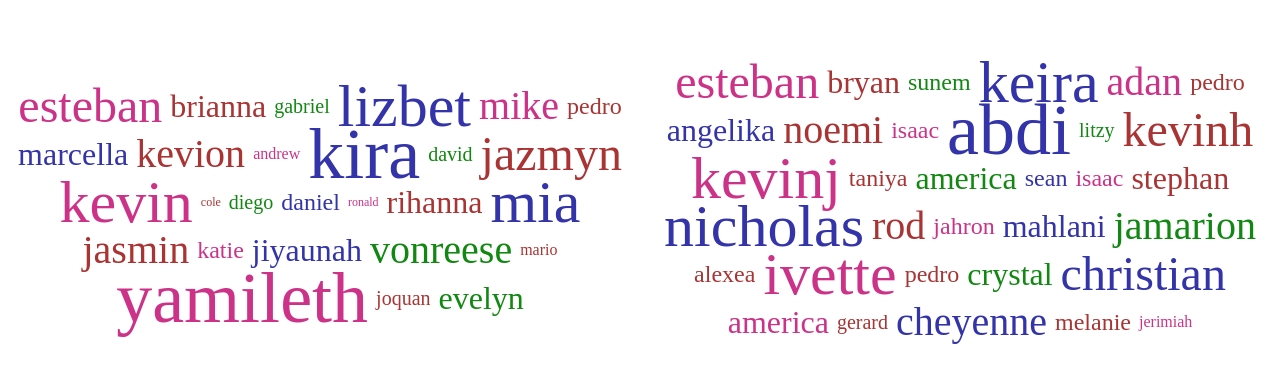
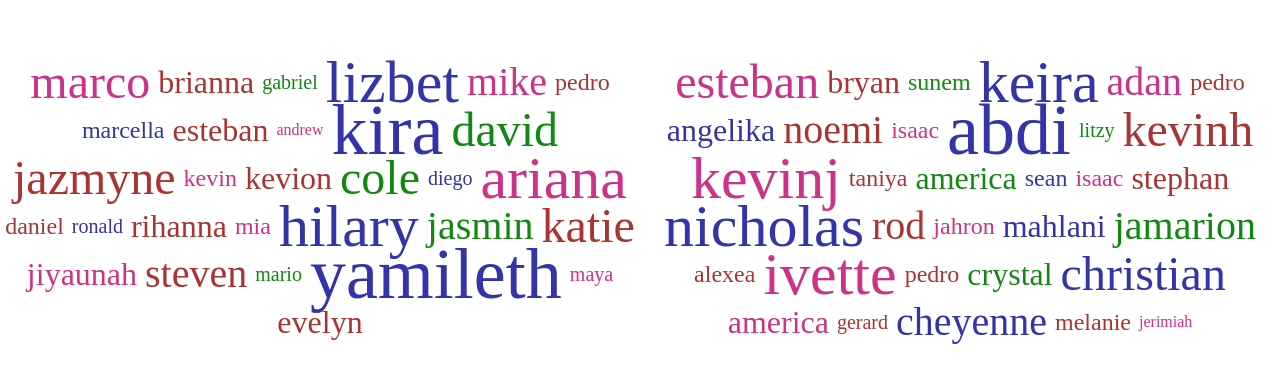
Before and after one commit to parcheesime/csd-project-pages, a plain HTML site: page index.html in a window 1280 px wide. Shown: the part 198-580 px from the top of the page. Drawn offline with Linux system fonts and the light colour scheme.

Commit message:
student page links added update names

```diff
--- a/index.html
+++ b/index.html
@@ -10,33 +10,36 @@
 
 <br>
 <ul class="cloud" role="navigation" aria-label="Webdev word cloud">
-  <li><a href="#" data-weight="7">esteban</a></li>
-  <li><a href="#" data-weight="5">brianna</a></li>
-  <li><a href="#" data-weight="3">gabriel</a></li>
-  <li><a href="#" data-weight="8">lizbet</a></li>
-  <li><a href="#" data-weight="6">mike</a></li>
-  <li><a href="#" data-weight="4">pedro</a></li>
-  <li><a href="#" data-weight="5">marcella</a></li>
-  <li><a href="#" data-weight="6">kevion</a></li>
-  <li><a href="#" data-weight="2">andrew</a></li>
-  <li><a href="#" data-weight="9">kira</a></li>
-  <li><a href="#" data-weight="3">david</a></li>
-  <li><a href="#" data-weight="7">jazmyn</a></li>
-  <li><a href="#" data-weight="8">kevin</a></li>
-  <li><a href="#" data-weight="1">cole</a></li>
-  <li><a href="#" data-weight="3">diego</a></li>
-  <li><a href="#" data-weight="4">daniel</a></li>
-  <li><a href="#" data-weight="1">ronald</a></li>
-  <li><a href="#" data-weight="5">rihanna</a></li>
-  <li><a href="#" data-weight="8">mia</a></li>
-  <li><a href="#" data-weight="6">jasmin</a></li>
-  <li><a href="#" data-weight="4">katie</a></li>
-  <li><a href="#" data-weight="5">jiyaunah</a></li>
-  <li><a href="#" data-weight="6">vonreese</a></li>
-  <li><a href="#" data-weight="2">mario</a></li>
-  <li><a href="#" data-weight="9">yamileth</a></li>
-  <li><a href="#" data-weight="3">joquan</a></li>
-   <li><a href="#" data-weight="5">evelyn</a></li>
+  <li><a href="https://sites.google.com/sandi.net/lhscomputerscience/computer-science-discoveries/marco" data-weight="7">marco</a></li>
+  <li><a href="https://sites.google.com/sandi.net/lhscomputerscience/computer-science-discoveries/brianna" data-weight="5">brianna</a></li>
+  <li><a href="https://sites.google.com/sandi.net/lhscomputerscience/computer-science-discoveries/gabriel" data-weight="3">gabriel</a></li>
+  <li><a href="https://sites.google.com/sandi.net/lhscomputerscience/computer-science-discoveries/lizbeth" data-weight="8">lizbet</a></li>
+  <li><a href="https://sites.google.com/sandi.net/lhscomputerscience/computer-science-discoveries/mike" data-weight="6">mike</a></li>
+  <li><a href="https://sites.google.com/sandi.net/lhscomputerscience/computer-science-discoveries/pedro" data-weight="4">pedro</a></li>
+  <li><a href="https://sites.google.com/sandi.net/lhscomputerscience/computer-science-discoveries/marcella" data-weight="4">marcella</a></li>
+  <li><a href="https://sites.google.com/sandi.net/lhscomputerscience/computer-science-discoveries/esteban" data-weight="5">esteban</a></li>
+  <li><a href="https://sites.google.com/sandi.net/lhscomputerscience/computer-science-discoveries/andrew" data-weight="2">andrew</a></li>
+  <li><a href="https://sites.google.com/sandi.net/lhscomputerscience/computer-science-discoveries/kira" data-weight="9">kira</a></li>
+  <li><a href="https://sites.google.com/sandi.net/lhscomputerscience/computer-science-discoveries/david" data-weight="7">david</a></li>
+  <li><a href="https://sites.google.com/sandi.net/lhscomputerscience/computer-science-discoveries/jazmyne" data-weight="7">jazmyne</a></li>
+  <li><a href="https://sites.google.com/sandi.net/lhscomputerscience/computer-science-discoveries/kevin" data-weight="4">kevin</a></li>
+  <li><a href="https://sites.google.com/sandi.net/lhscomputerscience/computer-science-discoveries/kevion" data-weight="5">kevion</a></li>
+  <li><a href="https://sites.google.com/sandi.net/lhscomputerscience/computer-science-discoveries/cole" data-weight="7">cole</a></li>
+  <li><a href="https://sites.google.com/sandi.net/lhscomputerscience/computer-science-discoveries/diego" data-weight="3">diego</a></li>
+  <li><a href="https://sites.google.com/sandi.net/lhscomputerscience/computer-science-discoveries/ariana" data-weight="8">ariana</a></li>
+  <li><a href="https://sites.google.com/sandi.net/lhscomputerscience/computer-science-discoveries/daniel" data-weight="4">daniel</a></li>
+  <li><a href="https://sites.google.com/sandi.net/lhscomputerscience/computer-science-discoveries/ronald" data-weight="3">ronald</a></li>
+  <li><a href="https://sites.google.com/sandi.net/lhscomputerscience/computer-science-discoveries/rihanna" data-weight="5">rihanna</a></li>
+  <li><a href="https://sites.google.com/sandi.net/lhscomputerscience/computer-science-discoveries/mia" data-weight="4">mia</a></li>
+  <li><a href="https://sites.google.com/sandi.net/lhscomputerscience/computer-science-discoveries/hilary" data-weight="8">hilary</a></li>
+  <li><a href="https://sites.google.com/sandi.net/lhscomputerscience/computer-science-discoveries/jasmin" data-weight="6">jasmin</a></li>
+  <li><a href="https://sites.google.com/sandi.net/lhscomputerscience/computer-science-discoveries/katie" data-weight="7">katie</a></li>
+  <li><a href="https://sites.google.com/sandi.net/lhscomputerscience/computer-science-discoveries/jiyaunah" data-weight="5">jiyaunah</a></li>
+  <li><a href="https://sites.google.com/sandi.net/lhscomputerscience/computer-science-discoveries/steven" data-weight="6">steven</a></li>
+  <li><a href="https://sites.google.com/sandi.net/lhscomputerscience/computer-science-discoveries/mario" data-weight="3">mario</a></li>
+  <li><a href="https://sites.google.com/sandi.net/lhscomputerscience/computer-science-discoveries/yamileth" data-weight="9">yamileth</a></li>
+  <li><a href="https://sites.google.com/sandi.net/lhscomputerscience/computer-science-discoveries/maya" data-weight="3">maya</a></li>
+   <li><a href="https://sites.google.com/sandi.net/lhscomputerscience/computer-science-discoveries/evelyn" data-weight="5">evelyn</a></li>
 </ul>
 
 
```
